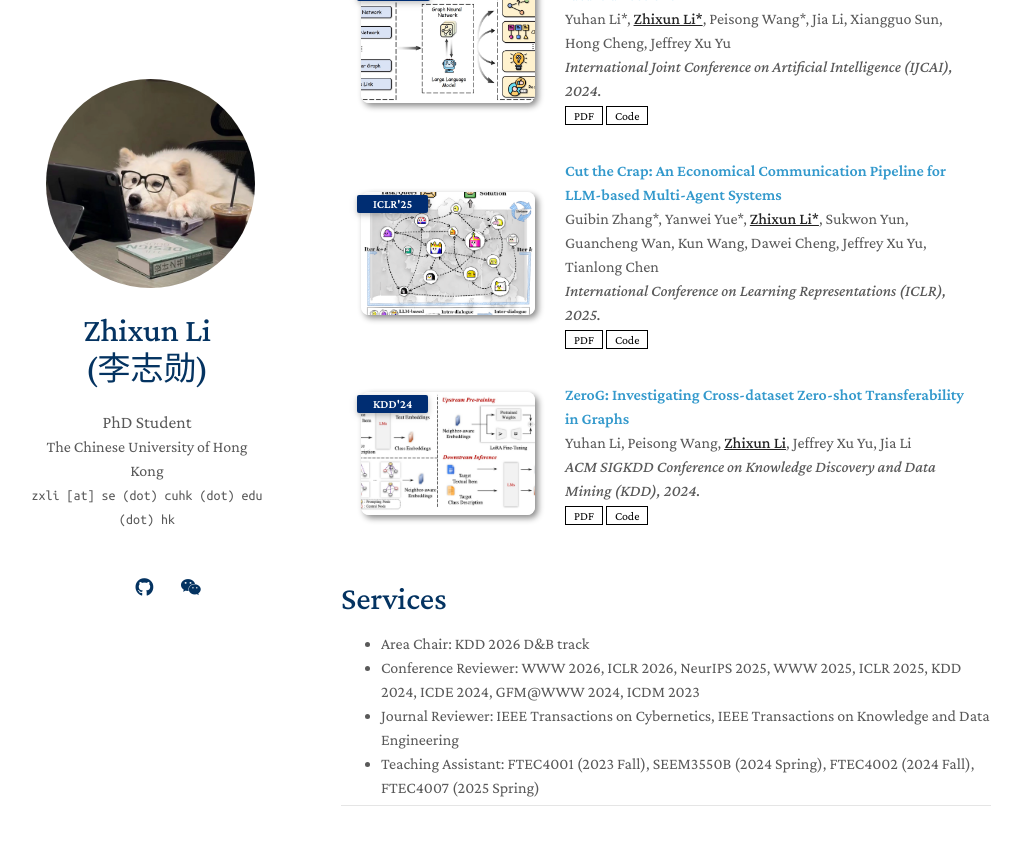
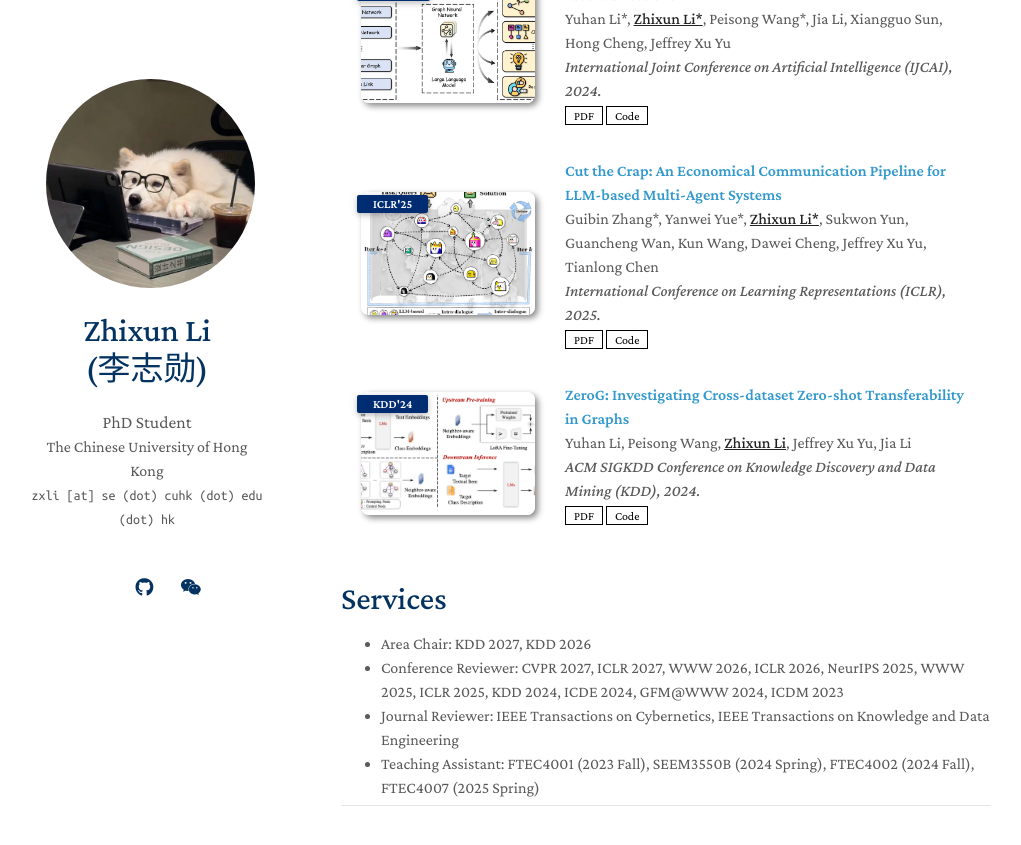
Before and after one commit to ZhixunLEE/ZhixunLEE.github.io, a Jekyll site: the page built from index.md, in a window 1280 px wide and 900 px high, scrolled down 1551 px. Shown: the top 845 px of the window, without its empty margins (129-1150 px from the left). Built offline with Jekyll 4.4.1, drawn with Linux system fonts in a browser that asks for light colours; nearby versions of some CDN libraries; a style sheet for code colours, icons or effects is not loaded.

Commit message:
Update services.md

```diff
--- a/_includes/services.md
+++ b/_includes/services.md
@@ -9,8 +9,8 @@
 </ul> -->
 
 <ul style="margin:0 0 5px;">
-  <li>Area Chair: KDD 2026 D&B track</li>
-  <li>Conference Reviewer: WWW 2026, ICLR 2026, NeurIPS 2025, WWW 2025, ICLR 2025, KDD 2024, ICDE 2024, GFM@WWW 2024, ICDM 2023</li>
+  <li>Area Chair: KDD 2027, KDD 2026</li>
+  <li>Conference Reviewer: CVPR 2027, ICLR 2027, WWW 2026, ICLR 2026, NeurIPS 2025, WWW 2025, ICLR 2025, KDD 2024, ICDE 2024, GFM@WWW 2024, ICDM 2023</li>
   <li>Journal Reviewer: IEEE Transactions on Cybernetics, IEEE Transactions on Knowledge and Data Engineering</li>
   <li>Teaching Assistant: FTEC4001 (2023 Fall), SEEM3550B (2024 Spring), FTEC4002 (2024 Fall), FTEC4007 (2025 Spring)</li>
 </ul>
```
